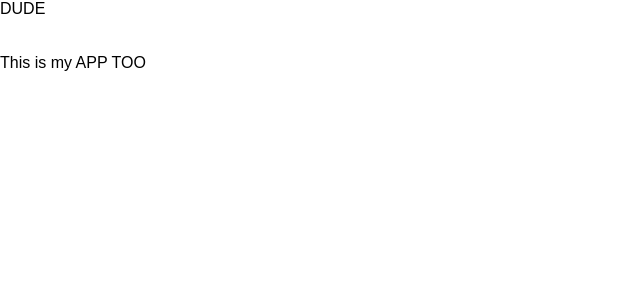
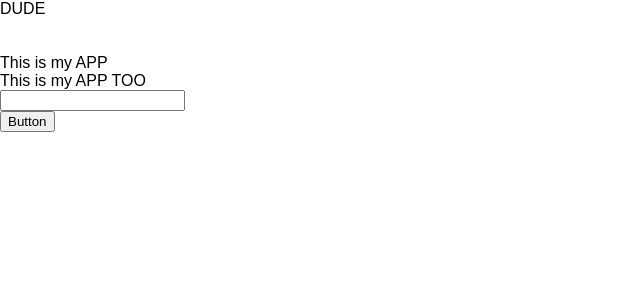
Before and after one commit to CapSap/collab-whisky, a React (Create React App) app: page / in a window 1280 px wide. Shown: the top 300 px of the page, without its empty margins (0-640 px from the left). Built offline with nearby package versions, Linux system fonts and the light colour scheme.

Commit message:
messing around.

```diff
--- a/src/App.css
+++ b/src/App.css
@@ -27,3 +27,7 @@
   from { transform: rotate(0deg); }
   to { transform: rotate(360deg); }
 }
+
+.styles {
+  font-weight: bold;
+}
--- a/src/App.js
+++ b/src/App.js
@@ -11,28 +11,64 @@ class App extends Component {
         <br />
         <br />
         <br />
-        <Child abc="test" />
+        <Children abc = "test" />
+        <Child abc = "test" />
+        <SearchBar/>
+        <Button />
       </div>
     );
   }
 }
 
-// class Child extends Component {
-//   render() {
-//     console.log('props on Child: ', this.props);
-//     const abc = this.props.abc;
-//     console.log('abc = ', abc);
-//     return (
-//       <div>This is my APP</div>
-//     )
-//   }
-// }
+class SearchBar extends Component {
+  render() {
+    var searchText = "test123";
+    console.log(searchText);
+    return (
+        <form>
+          <input
+            type="text"
+            value={this.props.searchText}
+            // ? this.props.searchText. why?
+            />
+        </form>
+    );
+  }
+}
 
-const Child = (props) => {
+class Button extends Component {
+  render() {
+    function buttonClicked() {
+      console.log("testingbutton", {}
+        // value in search bar? how to get that object?
+      )
+    }
+    return(
+      <div>
+        <button type="text" onClick={buttonClicked}> Button </button>
+      </div>
+    );
+  }
+}
+
+class Children extends Component {
+  render() {
+    console.log('props on Childs: ', this.props);
+    const abc = this.props.abc;
+    console.log('abc = ', abc);
+    return (
+      <div>This is my APP</div>
+    );
+  }
+}
+
+const Child  = (props) => {
   console.log('props: ', props);
   return (
     <div>This is my APP TOO </div>
   );
 };
 
+
+
 export default App;
```
